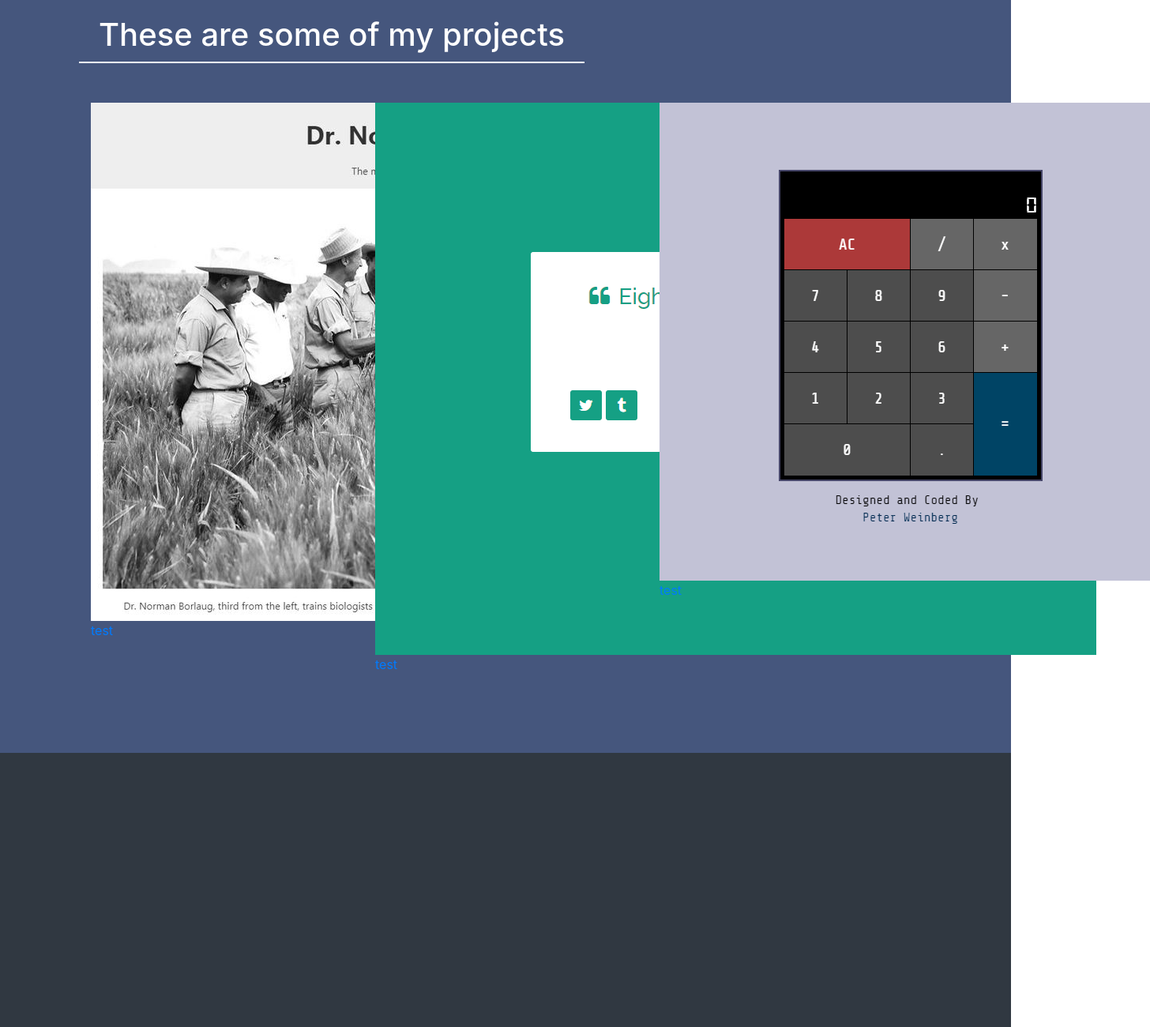
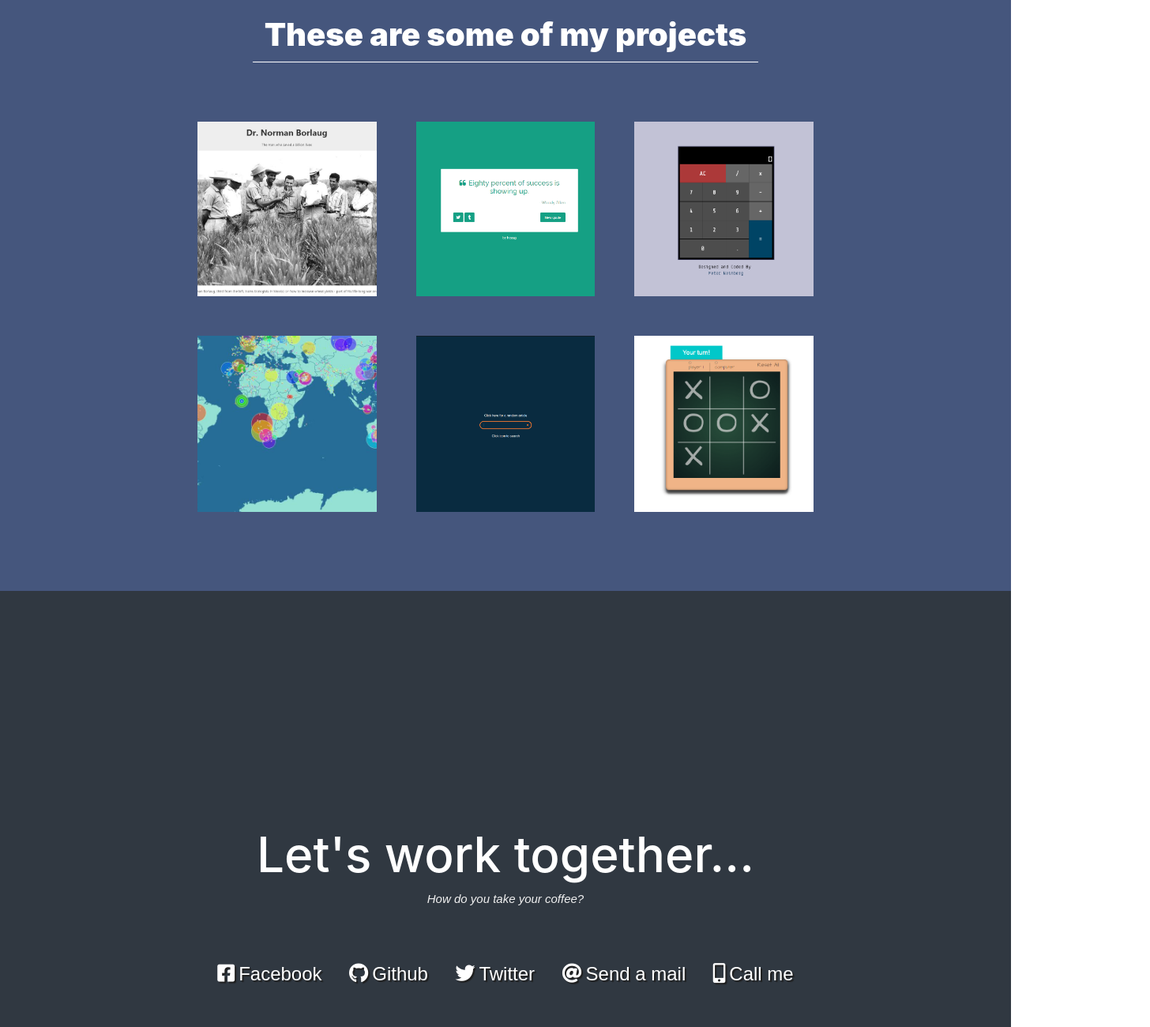
Before and after one commit to KamyabT/Personal-Portfolio-Webpage, a plain HTML site: page index.html in a window 1280 px wide. Shown: the part 880-2180 px from the top of the page at 79% size, 1456 px wide, since content can reach past the window. Drawn offline with Linux system fonts and the light colour scheme.

Commit message:
90% finished

```diff
--- a/index.html
+++ b/index.html
@@ -5,6 +5,7 @@
     <meta name="viewport" content="width=device-width, initial-scale=1.0">
     <title>Portfolio Website</title>
     <link rel="stylesheet" href="style.css">
+    <link rel="stylesheet" href="https://cdnjs.cloudflare.com/ajax/libs/font-awesome/5.15.1/css/all.min.css">
     <link rel="stylesheet" href="bootstrap.min.css">
 </head>
 <body>
@@ -19,25 +20,67 @@
         <h1>Hey I am Kamyab</h1>
         <p>a web developer</p>
     </section>
-    <section id="Work" class="portfolio">
-        <h1>These are some of my projects</h1>
-        <section class="portfolioItems">
-            <div class="col-sm-12 col-md-4">
-                <a href="google.com"><img src="tribute.jpg">test</div>
-            <div class="col-sm-12 col-md-4">
-                <a href="google.com"><img src="random-quote-machine.png">test</a>
+    <section id="Work" class="Portfolio">
+        <h2 class="SampleWorksTitle">These are some of my projects</h2>
+        <div class="portfolioRow">
+            <div class="portfolioColumn">
+                <a href=""><img src="tribute.jpg"></a>
             </div>
-            <div class="col-sm-12 col-md-4">
-                <a href="google.com"><img src="calc.png">test</a>
+            <div class="portfolioColumn">
+                <a href=""><img src="random-quote-machine.png"></a>
             </div>
-        </section>
+            <div class="portfolioColumn">
+                <a href=""><img src="calc.png"></a>
+            </div>
+        </div>
+        <div class="portfolioRow">
+            <div class="portfolioColumn">
+                <a href=""><img src="map.jpg"></a>
+            </div>
+            <div class="portfolioColumn">
+                <a href=""><img src="wiki.png"></a>
+            </div>
+            <div class="portfolioColumn">
+                <a href=""><img src="tiktak.png"></a>
+            </div>
+        </div>
     </section>
     <section id="Contact" class="contactSection">
         <h1>Let's work together...</h1>
         <p>How do you take your coffee?</p>
+        <div class="contactWaysSection">
+            <a href="facebook.com"><i class="fab fa-facebook-square iconsDesign"></i>Facebook</a>
+            <a href="github.com"><i class="fab fa-github iconsDesign"></i>Github</a>
+            <a href="twitter.com"><i class="fab fa-twitter iconsDesign"></i>Twitter</a>
+            <a href="google.com"><i class="fas fa-at iconsDesign"></i>Send a mail</a>
+            <a href="yahoo.com"><i class="fas fa-mobile-alt iconsDesign"></i>Call me</a>
+        </div>
         <footer></footer>
     </section>
 
     <script src="bootstrap.bundle.min.js"></script>
 </body>
 </html>
+
+
+
+
+
+
+
+
+
+
+<!-- <section id="Work" class="portfolio">
+    <h1>These are some of my projects</h1>
+    <section class="portfolioItems">
+        <div class="col-sm-12 col-md-4">
+            <a href="google.com"><img src="tribute.jpg">test</div>
+        <div class="col-sm-12 col-md-4">
+            <a href="google.com"><img src="random-quote-machine.png">test</a>
+        </div>
+        <div class="col-sm-12 col-md-4">
+            <a href="google.com"><img src="calc.png">test</a>
+        </div>
+    </section>
+</section> -->
--- a/style.scss
+++ b/style.scss
@@ -6,7 +6,8 @@ $headlines-font-family : 'Raleway', sans-serif;
 $primary-fontWeight: (
     "regular": 200,
     "medium" : 400,
-    "bold" : 700
+    "little-bold": 500,
+    "bold" : 900
     );
 
 /************************************/
@@ -94,24 +95,39 @@ h1 ,h2 ,h3 ,h4 ,h5 ,h6 {
 
 /***********************************/
 
-
-.portfolio {
+.Portfolio {
     background-color: #45567d;
-    padding: 100px 100px;
+    padding: 100px 25px 75px 25px;
 }
 
-.portfolio h1 {
+.SampleWorksTitle {
+    font-size: 40px;
+    padding-bottom: 10px;
+    margin: auto;
+    margin-bottom: 50px;
+    text-align: center;
+    border-bottom: 1px solid white;
+    color: $primary-color;
     max-width: 640px;
-    text-align: center;
-    color: $primary-color;
-    padding-bottom: 10px;
-    border-bottom: 2px solid white;
-    margin-bottom: 50px;
+    font-weight: map-get($primary-fontWeight , bold );
 }
 
 
-.portfolioItems {
+.portfolioRow {
     display: flex;
+    justify-content: center;
+}
+
+
+.portfolioColumn {
+    padding: 25px;
+    width: calc((100% - 400px) / 3);
+}
+
+.portfolioColumn img {
+    width: 100%;
+    height: 100%;
+    object-fit: cover;
 }
 
 
@@ -121,7 +137,7 @@ h1 ,h2 ,h3 ,h4 ,h5 ,h6 {
 
 
 
-/***************************************/
+/****************Contact Section*******************/
 
 .contactSection {
     display: flex;
@@ -135,8 +151,38 @@ h1 ,h2 ,h3 ,h4 ,h5 ,h6 {
 
 .contactSection h1 {
     color: $primary-color;
+    font-size: 62px;
 }
 
 .contactSection p {
     color: #f0f0f0;
+    font-size: 15px;
+    font-style: italic;
+    font-family: $bodyFont-family;
 }
+
+
+.contactWaysSection {
+    margin-top: 50px;
+    font-family: $bodyFont-family;
+
+    a {
+        font-size: 24px;
+        padding: 10px 15px;
+        text-decoration: none;
+        color: $primary-color;
+        font-weight: map-get($primary-fontWeight , little-bold);
+        text-shadow: 2px 2px 1px #1f1f1f;
+
+        &:hover {
+            text-decoration: none;
+            color: $primary-color;
+        }
+    }
+}
+
+.contactWaysSection .iconsDesign {
+    text-shadow: 2px 2px 1px #1f1f1f;
+    margin-right: 5px;
+    font-size: 25px;
+}
```
Also changed, not shown: map.jpg (added), style.css, tiktak.png (added), wiki.png (added), 1 other file.
